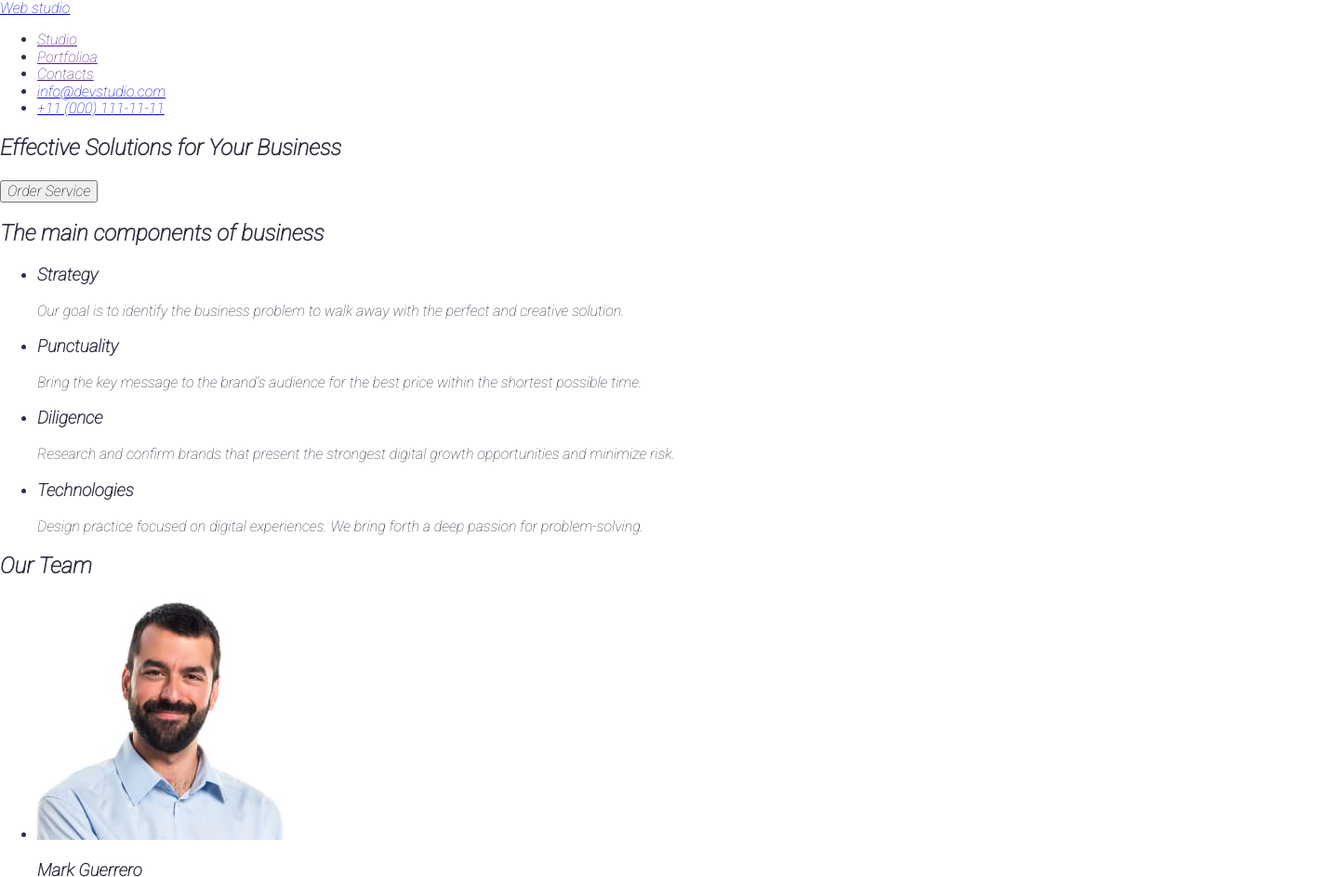
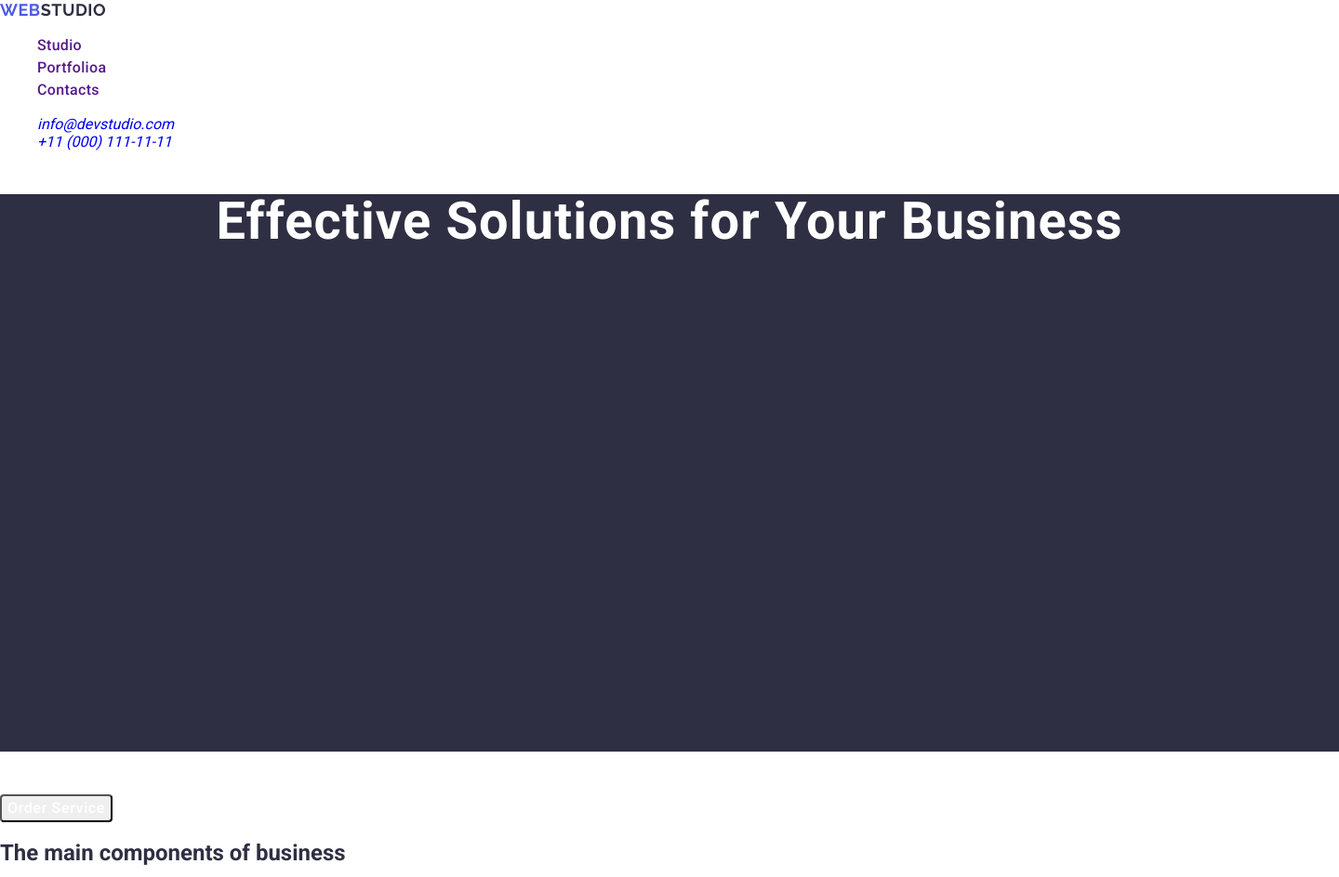
Before and after one commit to Lariysa/goit-markup-hw-02, a plain HTML site: page index.html in a window 1280 px wide. Shown: the top 944 px of the page at 93% size, 1440 px wide, since content can reach past the window. Drawn offline with nearby package versions, Linux system fonts and the light colour scheme.

Commit message:
add.index.html

```diff
--- a/css/styles.css
+++ b/css/styles.css
@@ -1,3 +1,7 @@
+ul, ol{
+    list-style-type: none;
+}
+
 .link {
     text-decoration: none;
 }
@@ -5,18 +9,138 @@
 button {
     cursor: pointer;
 }
-.header-nav-logo {
-    color: #2E2F42 ;
-}
+
 body{
     font-family:'Roboto', sans-serif;
-    color: #2E2F42;
+    color: var(--NAVY-BLUE, #2E2F42);
 }
 
+/* HEADER */
+
 .logotype {
-
+    font-family:'Raleway', sans-serif;
+    font-size: 18px;
+    font-weight: 700;
+    line-height: 1.17; /* 116.667% */
+    letter-spacing: 0.03em;
+    text-transform: uppercase;
+    color: var(--IRIS, #4D5AE5);
 }
 
 .logotype-span {
+    color: var(--NAVY-BLUE, #2E2F42);
+}
+/* Body Medium */
+.menu-link {
+   font-size: 16px;
+   font-weight: 500;
+   line-height: 1.5; /* 150% */
+   letter-spacing: 0.02em;
+}
 
+.menu-link:hover,
+.menu-link:focus {
+    color: var(--SLATE, #434455)
 }
+/* Body */
+.menu-link-contakts {
+   font-size: 16px;
+   font-weight: 400;
+   line-height: 1.5; /* 150% */
+   letter-spacing: 0.02em;
+   color: var(--SLATE, #434455);
+}
+/*  HERO SECTION*/
+
+.hero-images-title {
+    text-align: center;
+    font-size: 56px;
+    font-weight: 700;
+    line-height: 1.07;
+    letter-spacing: 0.02em;
+    width: 1440px;
+    height: 600px;
+    flex-shrink: 0;
+    color: var(--WHITE, #FFFFFF);
+    background: var(--NAVY-BLUE, #2E2F42);
+ }
+
+.hero-images-title-button {
+font-size: 16px;
+font-weight: 500;
+line-height: 1.5; /* 150% */
+letter-spacing: 0.04em;
+border-radius: 4px;
+color: var(--WHITE, #FFFFFF);
+    }
+    /* Header 3 */
+
+    .business-rules-main {
+       width: 264px;
+       font-size: 20px;
+       font-weight: 500;
+       line-height: 1.2; /* 120% */
+       letter-spacing: 0.02em;
+    }
+
+    .business-rules-text {
+       width: 264px;
+       font-size: 16px;
+       font-weight: 400;
+       line-height: 1.5; /* 150% */
+       letter-spacing: 0.02em;
+       color: var(--SLATE, #434455);
+    }
+
+    /* Header 2 */
+
+    .experts-team {
+text-align: center;
+font-size: 36px;
+font-weight: 700;
+line-height: 1.11; /* 111.111% */
+letter-spacing: 0.02em;
+text-transform: capitalize;
+    }
+
+    .experts-team-list-tab-img {
+     width: 264px;
+     height: 260px;
+     background: url(<path-to-image>), lightgray -97.034px -0.927px / 181.897% 251.37% no-repeat;
+    }
+
+    .experts-team-list-tab-img-name {
+     text-align: center;
+     font-size: 20px;
+     font-weight: 500;
+    line-height: 1.2; /* 120% */
+    letter-spacing: 0.2em;
+    }
+
+    .footer-main {
+        width: 1440px;
+        height: 312px;
+        flex-shrink: 0;
+        background: var(--NAVY-BLUE, #2E2F42);
+    }
+
+    .logo-link {
+        font-family: Raleway;
+        font-size: 18px;
+        font-weight: 700;
+        line-height: 1.17; /* 116.667% */
+        letter-spacing: 0.03em;
+        text-transform: uppercase;
+        color: var(--IRIS, #4D5AE5);
+    }
+
+    .logo-span {
+        color: var(--CLOUD, #F4F4FD);
+    }
+    .page-footer {
+       font-size: 16px;
+       font-weight: 400;
+       line-height: 1.5; /* 150% */
+       letter-spacing: 0.02em;
+       color: var(--CLOUD, #F4F4FD);
+    }
--- a/index.html
+++ b/index.html
@@ -5,10 +5,18 @@
         <meta name="viewport" content="width=, initial-scale=1.0">
         <title>Effective Solutions
             for Your Business</title>
-                       <link rel="preconnect" href="https://fonts.googleapis.com">
+
+            <!-- Google fonts -->
+
+            <link rel="preconnect" href="https://fonts.googleapis.com">
 <link rel="preconnect" href="https://fonts.gstatic.com" crossorigin>
-<link href="https://fonts.googleapis.com/css2?family=Roboto:ital,wght@1,100&display=swap" rel="stylesheet">
+<link href="https://fonts.googleapis.com/css2?family=Raleway:wght@700&family=Roboto:wght@400;500;700&display=swap" rel="stylesheet">
+
+<!-- Modern normolize -->
+
 <link rel="stylesheet" href="https://cdnjs.cloudflare.com/ajax/libs/modern-normalize/2.0.0/modern-normalize.min.css">
+
+<!-- Our stylesheet -->
 
 <link rel="stylesheet" href="./css/styles.css">
     </head>
@@ -16,30 +24,30 @@
     <!-- PAGE hEADE -->
     <header class="page-header">
         <nav class="main-nav">
-            <a class="logotype" href="./index.html">Web <span class="logotype-span">studio</span>
+            <a class="logotype link" href="./index.html">Web<span class="logotype-span">studio</span></a>
                 <ul class="menu">
                     <li class="menu-item">
-                        <a class="menu-link" href="">Studio</a>
+                        <a class="menu-link link" href="">Studio</a>
                     </li>
                     <li class="menu-item">
-                        <a class="menu-link" href="">Portfolioa</a>
+                        <a class="menu-link link" href="">Portfolioa</a>
                     </li>
                     <li class="menu-item">
-                        <a class="menu-link" href="">Contacts</a>
+                        <a class="menu-link link" href="">Contacts</a>
                     </li>
+                </ul>
                     <address class="menu-contacts">
+                    <ul>
                         <li class="menu-contacts-item">
-                            <a class="menu-contakts-mail" href="mailto:info@devstudio.com">info@devstudio.com</a>
+                            <a class="menu-link-contakts-mail link" href="mailto:info@devstudio.com">info@devstudio.com</a>
                         </li>
                         <li class="menu-contacts-item">
-                            <a class="menu-contacts-tel" href="tel:+110001111111">+11 (000) 111-11-11</a>
+                            <a class="menu-link-contacts-tel link" href="tel:+110001111111">+11 (000) 111-11-11</a>
                         </li>
+                    </ul>
                     </address>
 
-                </ul>
-            </a>
         </nav>
-
     </header>
 
     <main>
@@ -52,26 +60,26 @@
 
             <!-- HERO SECTION -->
         </section>
-        <h2 class="business-rules">The main components of business</h2>
+        <h2>The main components of business</h2>
         <ul>
             <li class="business-rules-list" >
-                <h3 class="business-rules-list-strategy">Strategy</h3>
-                <p class="business-rules-list-strategy-text">Our goal is to identify the business
+                <h3 class="business-rules-main">Strategy</h3>
+                <p class="business-rules-text">Our goal is to identify the business
                     problem to walk away with the perfect and creative solution. </p>
             </li>
             <li class="business-rules-list">
-                <h3 class="business-rules-list-punctuality">Punctuality</h3>
-                <p class="business-rules-list-punctuality-text">Bring the key message to the brand's audience for the best price within the shortest possible time.
+                <h3 class="business-rules-main">Punctuality</h3>
+                <p class="business-rules-text">Bring the key message to the brand's audience for the best price within the shortest possible time.
                 </p>
             </li >
             <li class="business-rules-list">
-                <h3 class="business-rules-list-diligence">Diligence</h3>
-                <p class="business-rules-list-diligence-text">Research and confirm brands that present the strongest digital growth opportunities and minimize
+                <h3 class="business-rules-main">Diligence</h3>
+                <p class="business-rules-text">Research and confirm brands that present the strongest digital growth opportunities and minimize
                     risk.</p>
             </li>
             <li class="business-rules-list">
-                <h3 class="business-rules-list-technologies">Technologies</h3>
-                <p class="business-rules-list-technologies-text">Design practice focused on digital experiences. We bring forth a deep passion for problem-solving.
+                <h3 class="business-rules-main">Technologies</h3>
+                <p class="business-rules-text">Design practice focused on digital experiences. We bring forth a deep passion for problem-solving.
                 </p>
             </li>
 
@@ -81,20 +89,20 @@
             <h2 class="experts-team">Our Team</h2>
             <ul class="experts-team-list">
                 <li class="experts-team-list-tab">
-                    <img class="experts-team-list-tab-img" src="./images/img (2).jpg" alt="Product Designer" width="264" height="260">
+                    <img class="experts-team-list-tab-img" src="./images/img-mark.jpg" alt="Product Designer" width="264" height="260">
                     <h3 class="experts-team-list-tab-img-name" >Mark Guerrero</h3>
                 </li>
                 <li class="experts-team-list-tab">
-                    <img class="experts-team-list-tab-img" src="./images/img (3).jpg" alt="Tom Ford
+                    <img class="experts-team-list-tab-img" src="./images/img-tom.jpg" alt="Tom Ford
                     Frontend Developer" width="264" height="260">
                     <h3 class="experts-team-list-tab-img-name">Tom Ford</h3>
                 </li>
                 <li class="experts-team-list-tab-">
-                    <img class="experts-team-list-tab-img" src="./images/img (4).jpg" alt="Marketing" width="264" height="260">
+                    <img class="experts-team-list-tab-img" src="./images/img-camila.jpg" alt="Marketing" width="264" height="260">
                     <h3 class="experts-team-list-tab-img-name">Camila Garcia</h3>
                 </li>
                 <li class="experts-team-list-tab-">
-                    <img  class="experts-team-list-tab-img"src="./images/img (5).jpg" alt="UI Designer" width="264" height="260">
+                    <img class="experts-team-list-tab-img" src="./images/img-daniel.jpg" alt="UI Designer" width="264" height="260">
                     <h3 class="experts-team-list-tab-img-name">Daniel Wilson</h3>
                 </li>
             </ul>
@@ -102,9 +110,9 @@
         </section>
     </main>
 
-    <footer class="footer">
-        <h class="footer-log">WebStudio</h>
-        <p class="footer-log-page">Increase the flow of customers and sales for your business with digital marketing & growth solutions.</p>
+    <footer class="footer-main">
+        <a class="logo-link link" href="./index.html">Web<span class="logo-span">studio</span></a>
+        <p class="page-footer">Increase the flow of customers and sales for your business with digital marketing & growth solutions.</p>
     </footer>
 </body>
 
```
Also changed, not shown: images/img-camila.jpg (renamed from images/img (4).jpg), images/img-daniel.jpg (renamed from images/img (5).jpg), images/img-mark.jpg (renamed from images/img (2).jpg), images/img-tom.jpg (renamed from images/img (3).jpg).
